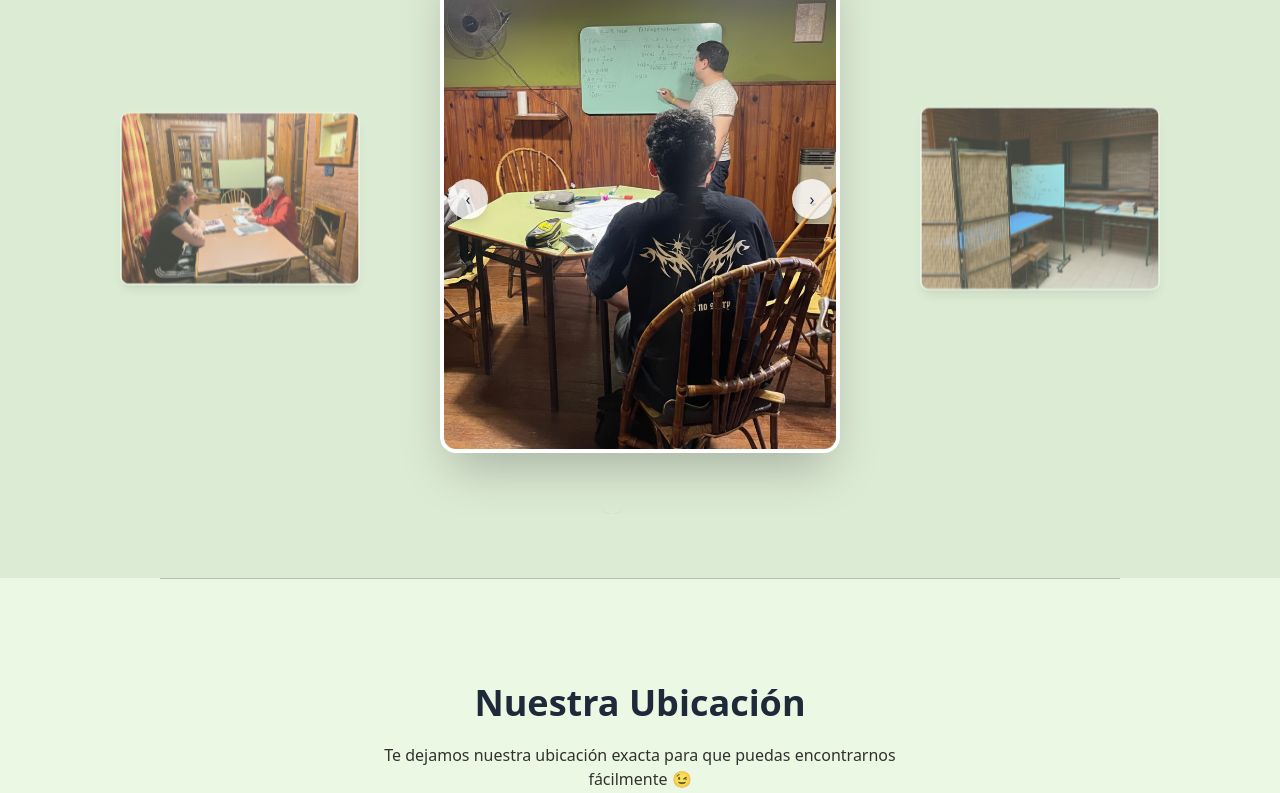
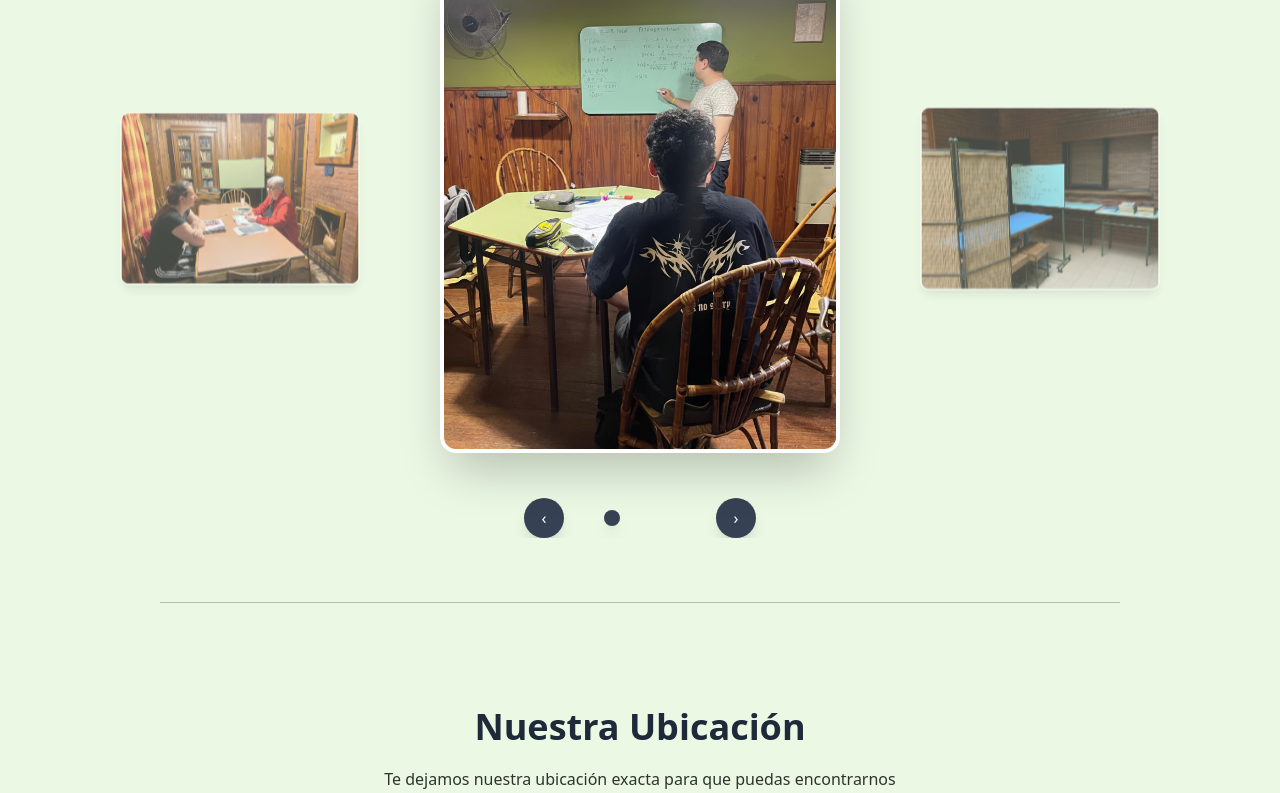
Before and after one commit to Osvaldx/centroaprendizaje-web, an Angular app: page / in a window 1280 px wide. Shown: the part 3069-3862 px from the top of the page. Built offline with nearby package versions, Linux system fonts and the light colour scheme; what @midudev/tailwind-animations would draw is missing.

Commit message:
[+] se cambiaron de lugar los botones de imagenes

```diff
--- a/src/app/components/galery-section/galery-section.html
+++ b/src/app/components/galery-section/galery-section.html
@@ -1,4 +1,4 @@
-<section id="fotos" class="bg-[#dcebd4] py-16 overflow-hidden">
+<section id="fotos" class="py-16 overflow-hidden">
     <div class="w-full max-w-6xl mx-auto px-4">
       <div class="flex flex-col justify-center items-center text-center gap-2">
         <h2 class="text-3xl font-bold text-gray-800">Nuestra Galería</h2>
@@ -44,20 +44,6 @@
                 loading="eager"
               />
             </div>
-
-            <!-- Indicadores de navegación en la imagen central -->
-            <button
-              (click)="prevImage()"
-              class="absolute left-2 top-1/2 -translate-y-1/2 bg-white/80 hover:bg-white text-gray-800 rounded-full w-10 h-10 flex items-center justify-center shadow-lg transition-all duration-300 hover:scale-110 z-40"
-            >
-              ‹
-            </button>
-            <button
-              (click)="nextImage()"
-              class="absolute right-2 top-1/2 -translate-y-1/2 bg-white/80 hover:bg-white text-gray-800 rounded-full w-10 h-10 flex items-center justify-center shadow-lg transition-all duration-300 hover:scale-110 z-40"
-            >
-              ›
-            </button>
           </div>
 
           <!-- Imagen siguiente (lado derecho) -->
@@ -83,8 +69,17 @@
           </div>
         </div>
 
-        <!-- Indicadores de puntos -->
-        <div class="flex justify-center mt-6 gap-3">
+        <!-- Indicadores de puntos con botones de navegación -->
+        <div class="flex justify-center items-center mt-6 gap-3">
+          <!-- Botón anterior -->
+          <button
+            (click)="prevImage()"
+            class="bg-gray-700 hover:bg-gray-800 text-white rounded-full w-10 h-10 flex items-center justify-center shadow-lg transition-all duration-300 hover:scale-110 cursor-pointer"
+          >
+            ‹
+          </button>
+
+          <!-- Círculos indicadores -->
           @for (img of images(); track $index) {
             <button
               (click)="goToImage($index)"
@@ -94,6 +89,14 @@
               [class.shadow-lg]="currentIndex() === $index"
             ></button>
           }
+
+          <!-- Botón siguiente -->
+          <button
+            (click)="nextImage()"
+            class="bg-gray-700 hover:bg-gray-800 text-white rounded-full w-10 h-10 flex items-center justify-center shadow-lg transition-all duration-300 hover:scale-110 cursor-pointer"
+          >
+            ›
+          </button>
         </div>
       </div>
     </div>
```
